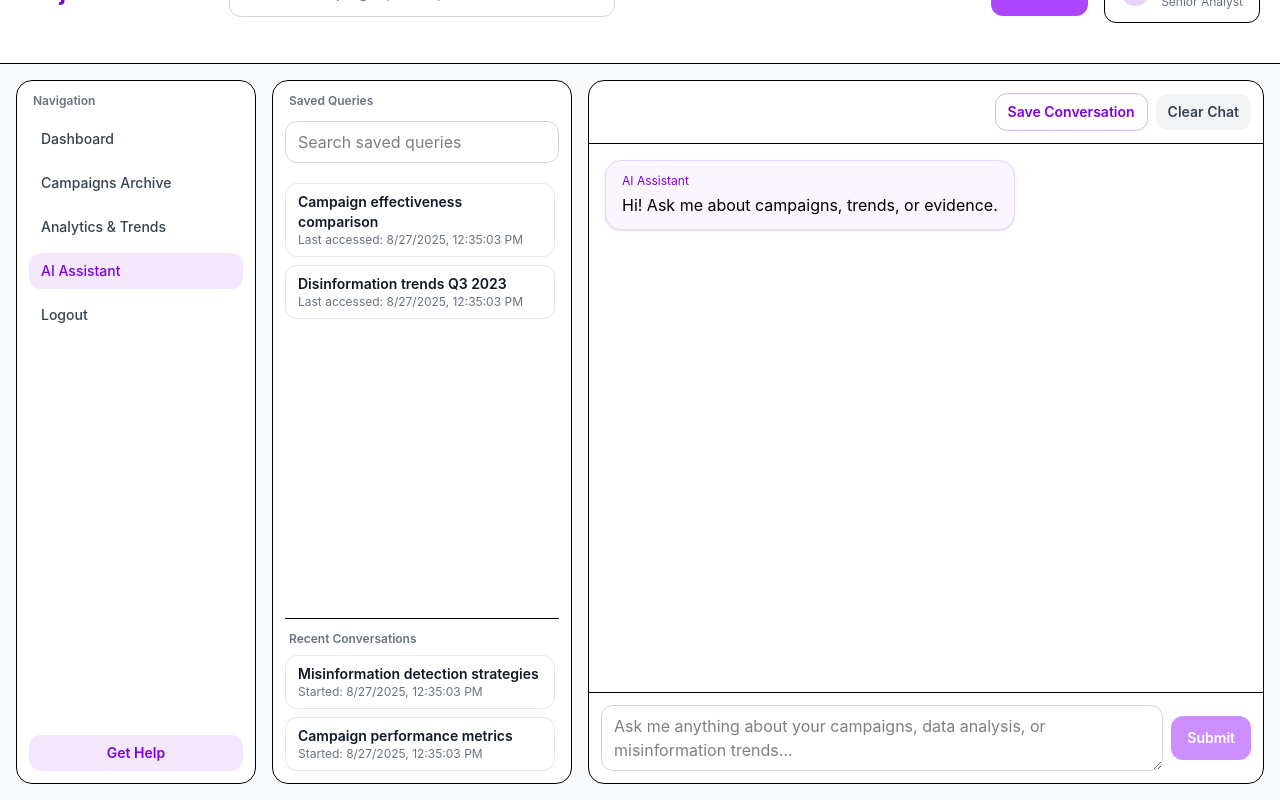
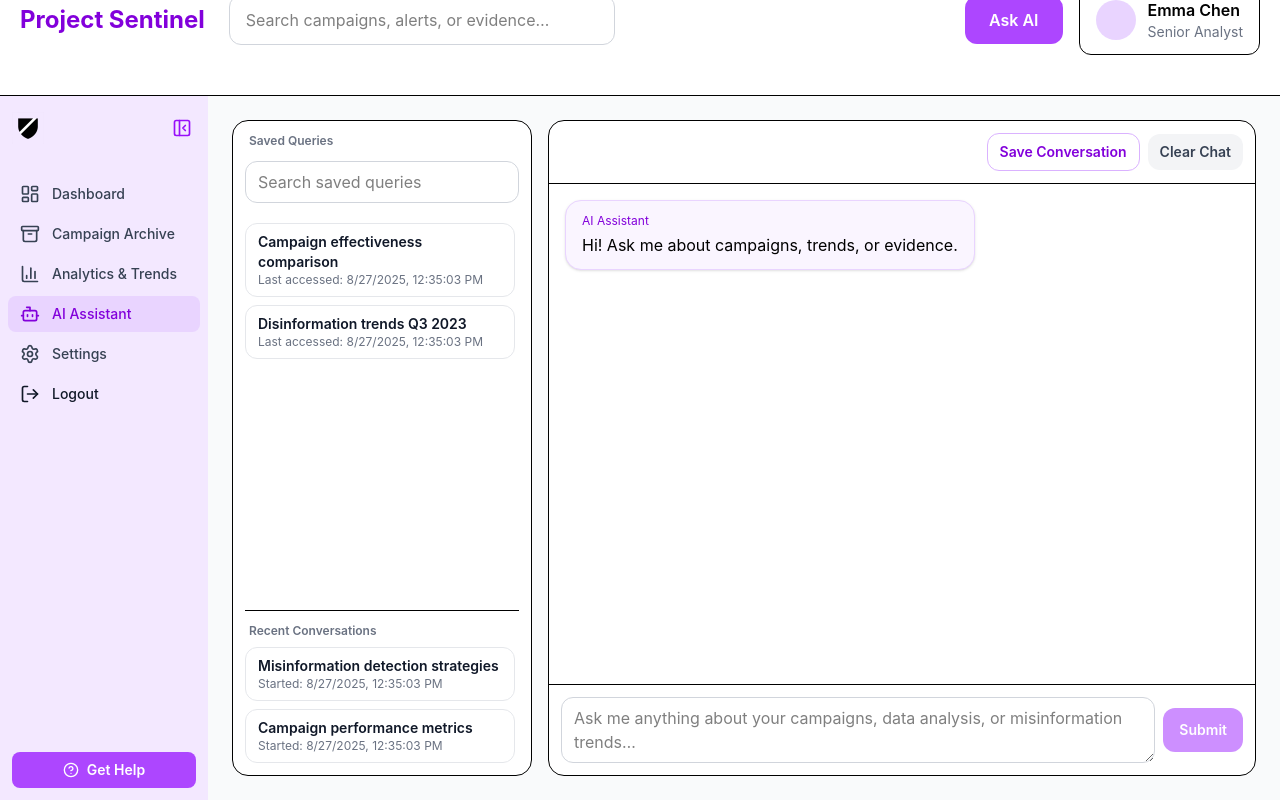
Before and after one commit to CrazyBong/Sentinel, a React (Vite) app in the folder project-sentinel/: page /assistant in a window 1280 px wide. Built offline with nearby package versions, Linux system fonts and the light colour scheme.

Commit message:
ai assisitent nav

```diff
--- a/project-sentinel/src/pages/AIAssistantPage.jsx
+++ b/project-sentinel/src/pages/AIAssistantPage.jsx
@@ -1,9 +1,7 @@
-import { useEffect, useMemo, useRef, useState } from "react"
-// eslint-disable-next-line no-unused-vars
+import { useState, useEffect, useRef, useMemo } from "react"
 import { motion, AnimatePresence } from "framer-motion"
 import { Link, useNavigate } from "react-router-dom"
-import AccountButton from "@/components/AccountButton"
-
+import Sidebar from "@/components/ui/Sidebar"
 
 const now = () => new Date().toLocaleString()
 const fakeLLMReply = async (prompt) => {
@@ -12,22 +10,13 @@ const fakeLLMReply = async (prompt) => {
 }
 const cx = (...c) => c.filter(Boolean).join(" ")
 
-function SidebarLink({ to = "#", active = false, children }) {
-  return (
-    <Link
-      to={to}
-      className={cx(
-        "flex items-center gap-3 rounded-xl px-3 py-2 text-sm font-medium transition",
-        active ? "bg-purple-100 text-purple-700" : "text-gray-700 hover:bg-gray-100"
-      )}
-    >
-      {children}
-    </Link>
-  )
-}
+// Small UI components
 function SavedQueryItem({ title, lastAccessed, onClick }) {
   return (
-    <button onClick={onClick} className="w-full text-left rounded-xl border border-gray-200 bg-white px-3 py-2 hover:bg-gray-50">
+    <button
+      onClick={onClick}
+      className="w-full text-left rounded-xl border border-gray-200 bg-white px-3 py-2 hover:bg-gray-50"
+    >
       <div className="text-sm font-semibold text-gray-900">{title}</div>
       <div className="text-xs text-gray-500">Last accessed: {lastAccessed}</div>
     </button>
@@ -35,7 +24,10 @@ function SavedQueryItem({ title, lastAccessed, onClick }) {
 }
 function RecentItem({ title, started, onClick }) {
   return (
-    <button onClick={onClick} className="w-full text-left rounded-xl border border-gray-200 bg-white px-3 py-2 hover:bg-gray-50">
+    <button
+      onClick={onClick}
+      className="w-full text-left rounded-xl border border-gray-200 bg-white px-3 py-2 hover:bg-gray-50"
+    >
       <div className="text-sm font-semibold text-gray-900">{title}</div>
       <div className="text-xs text-gray-500">Started: {started}</div>
     </button>
@@ -80,11 +72,15 @@ export default function AIAssistantPage() {
   ])
 
   const chatEndRef = useRef(null)
-  useEffect(() => { chatEndRef.current?.scrollIntoView({ behavior: "smooth" }) }, [messages, loading])
+  useEffect(() => {
+    chatEndRef.current?.scrollIntoView({ behavior: "smooth" })
+  }, [messages, loading])
 
   const filteredSaved = useMemo(() => {
     if (!savedQuerySearch.trim()) return savedQueries
-    return savedQueries.filter((s) => s.title.toLowerCase().includes(savedQuerySearch.toLowerCase()))
+    return savedQueries.filter((s) =>
+      s.title.toLowerCase().includes(savedQuerySearch.toLowerCase())
+    )
   }, [savedQuerySearch, savedQueries])
 
   const sendPrompt = async () => {
@@ -96,33 +92,57 @@ export default function AIAssistantPage() {
     try {
       const reply = await fakeLLMReply(prompt)
       setMessages((m) => [...m, { role: "assistant", content: reply }])
-      // Add to recent conversations
-      setRecent((prev) => [{
+      setRecent((prev) => [
+        {
           id: crypto.randomUUID(),
           title: prompt.slice(0, 48),
           started: now(),
-        messages: [...messages, { role: "user", content: prompt }, { role: "assistant", content: reply }]
-      }, ...prev])
-    } finally { setLoading(false) }
+          messages: [
+            ...messages,
+            { role: "user", content: prompt },
+            { role: "assistant", content: reply },
+          ],
+        },
+        ...prev,
+      ])
+    } finally {
+      setLoading(false)
     }
-  const handleKeyDown = (e) => { if (e.key === "Enter" && !e.shiftKey) { e.preventDefault(); sendPrompt() } }
+  }
+  const handleKeyDown = (e) => {
+    if (e.key === "Enter" && !e.shiftKey) {
+      e.preventDefault()
+      sendPrompt()
+    }
+  }
   const saveConversation = () => {
     if (messages.length <= 1) return
-    const title = messages.find((m) => m.role === "user")?.content?.slice(0, 48) || "Conversation"
-    setSavedQueries((s) => [{ id: crypto.randomUUID(), title, lastAccessed: now(), payload: messages }, ...s])
+    const title =
+      messages.find((m) => m.role === "user")?.content?.slice(0, 48) || "Conversation"
+    setSavedQueries((s) => [
+      { id: crypto.randomUUID(), title, lastAccessed: now(), payload: messages },
+      ...s,
+    ])
   }
-  const clearChat = () => setMessages([{ role: "assistant", content: "Chat cleared. Start a new query." }])
+  const clearChat = () =>
+    setMessages([{ role: "assistant", content: "Chat cleared. Start a new query." }])
   const openSaved = (item) =>
-    setMessages(item.payload?.length ? item.payload : [{ role: "assistant", content: `Loaded: **${item.title}**.` }])
+    setMessages(
+      item.payload?.length
+        ? item.payload
+        : [{ role: "assistant", content: `Loaded: **${item.title}**.` }]
+    )
   const openRecent = (item) =>
-    setMessages(item.messages?.length ? item.messages : [{ role: "assistant", content: `Resuming: **${item.title}**.` }])
+    setMessages(
+      item.messages?.length
+        ? item.messages
+        : [{ role: "assistant", content: `Resuming: **${item.title}**.` }]
+    )
 
   return (
-    // change overflow if you prefer page scroll: overflow-auto
     <div className="h-screen w-full overflow-hidden bg-gray-50">
       {/* Top bar */}
       <header className="flex items-center justify-between gap-4 border-b bg-white px-5 py-10 mt-4">
-        {/* Left: Project name + search */}
         <div className="flex items-center gap-6 w-[48%]">
           <div className="text-2xl font-bold text-purple-700 whitespace-nowrap">
             Project Sentinel
@@ -134,8 +154,6 @@ export default function AIAssistantPage() {
             className="w-full rounded-xl border border-gray-300 px-4 py-3 outline-none focus:ring-4 focus:ring-purple-200"
           />
         </div>
-
-        {/* Right: Ask AI + user account */}
         <div className="flex items-center gap-4">
           <button
             onClick={() => document.getElementById("promptBox")?.focus()}
@@ -143,31 +161,26 @@ export default function AIAssistantPage() {
           >
             Ask AI
           </button>
-          <AccountButton className="flex items-center gap-3 rounded-xl border px-4 py-3" />
+          <div className="flex items-center gap-3 rounded-xl border px-4 py-3">
+            <div className="h-10 w-10 rounded-full bg-purple-200" />
+            <div className="leading-tight">
+              <div className="text-base font-semibold">Emma Chen</div>
+              <div className="text-sm text-gray-500">Senior Analyst</div>
+            </div>
+          </div>
         </div>
       </header>
 
-      {/* CONTENT GRID — min-h-0 lets children scroll */}
-      <div className="grid h-[calc(100vh-64px)] min-h-0 grid-cols-[240px_300px_1fr] gap-4 p-4">
+      {/* Layout matches Analytics now */}
+      <div className="row-start-2 flex h-[calc(100vh-96px)]">
         {/* Left nav */}
-        <nav className="flex min-h-0 flex-col gap-2 rounded-2xl border bg-white p-3">
-          <div className="text-xs font-semibold text-gray-500 px-1 mb-1">Navigation</div>
-          <SidebarLink to="/dashboard">Dashboard</SidebarLink>
-          <SidebarLink to="/archive">Campaigns Archive</SidebarLink>
-          <SidebarLink to="/analytics">Analytics & Trends</SidebarLink>
-          <SidebarLink to="/assistant" active>AI Assistant</SidebarLink>
-          <SidebarLink to="/logout">Logout</SidebarLink>
-          <div className="mt-auto">
-            <button
-              className="w-full rounded-xl bg-purple-100 px-3 py-2 text-sm font-semibold text-purple-700 hover:bg-purple-200"
-              onClick={() => navigate("/help")}
-            >
-              Get Help
-            </button>
-          </div>
-        </nav>
+        <Sidebar />
 
-        {/* Saved queries + recent — overflow-hidden around inner scrollers */}
+        {/* Main content */}
+        <main className="flex-1 overflow-y-auto p-6">
+          <div className="grid h-full min-h-0 grid-cols-[300px_1fr] gap-4">
+
+            {/* Saved queries + recent */}
             <aside className="flex min-h-0 flex-col gap-3 rounded-2xl border bg-white p-3 overflow-hidden">
               <div className="text-xs font-semibold text-gray-500 px-1">Saved Queries</div>
               <input
@@ -176,30 +189,44 @@ export default function AIAssistantPage() {
                 placeholder="Search saved queries"
                 className="mb-2 rounded-xl border border-gray-300 px-3 py-2 outline-none focus:ring-4 focus:ring-purple-200"
               />
-          {/* scrollable list */}
               <div className="flex-1 min-h-0 space-y-2 overflow-auto pr-1">
                 <AnimatePresence initial={false}>
                   {filteredSaved.map((s) => (
-                <motion.div key={s.id} initial={{ opacity: 0, y: 8 }} animate={{ opacity: 1, y: 0 }} exit={{ opacity: 0, y: -8 }}>
-                  <SavedQueryItem title={s.title} lastAccessed={s.lastAccessed} onClick={() => openSaved(s)} />
+                    <motion.div
+                      key={s.id}
+                      initial={{ opacity: 0, y: 8 }}
+                      animate={{ opacity: 1, y: 0 }}
+                      exit={{ opacity: 0, y: -8 }}
+                    >
+                      <SavedQueryItem
+                        title={s.title}
+                        lastAccessed={s.lastAccessed}
+                        onClick={() => openSaved(s)}
+                      />
                     </motion.div>
                   ))}
                 </AnimatePresence>
               </div>
 
               <div className="mt-2 border-t pt-3 min-h-0">
-            <div className="text-xs font-semibold text-gray-500 px-1 mb-2">Recent Conversations</div>
+                <div className="text-xs font-semibold text-gray-500 px-1 mb-2">
+                  Recent Conversations
+                </div>
                 <div className="space-y-2 max-h-48 overflow-auto pr-1">
                   {recent.map((r) => (
-                <RecentItem key={r.id} title={r.title} started={r.started} onClick={() => openRecent(r)} />
+                    <RecentItem
+                      key={r.id}
+                      title={r.title}
+                      started={r.started}
+                      onClick={() => openRecent(r)}
+                    />
                   ))}
                 </div>
               </div>
             </aside>
 
-        {/* Chat column — critical: min-h-0 + inner flex-1 min-h-0 overflow-auto */}
+            {/* Chat column */}
             <section className="flex min-h-0 flex-col rounded-2xl border bg-white">
-          {/* actions */}
               <div className="flex items-center justify-end gap-2 border-b p-3">
                 <button
                   onClick={saveConversation}
@@ -215,7 +242,6 @@ export default function AIAssistantPage() {
                 </button>
               </div>
 
-          {/* messages scroller */}
               <div className="flex-1 min-h-0 overflow-auto p-4">
                 <div className="mx-auto flex max-w-3xl flex-col gap-3">
                   {messages.map((m, i) => (
@@ -230,7 +256,6 @@ export default function AIAssistantPage() {
                 </div>
               </div>
 
-          {/* input */}
               <div className="border-t p-3">
                 <div className="mx-auto flex max-w-3xl items-center gap-2">
                   <textarea
@@ -252,6 +277,8 @@ export default function AIAssistantPage() {
               </div>
             </section>
           </div>
+        </main>
+      </div>
     </div>
   )
 }
```
Lines whose indentation alone changed are shown as unchanged.
